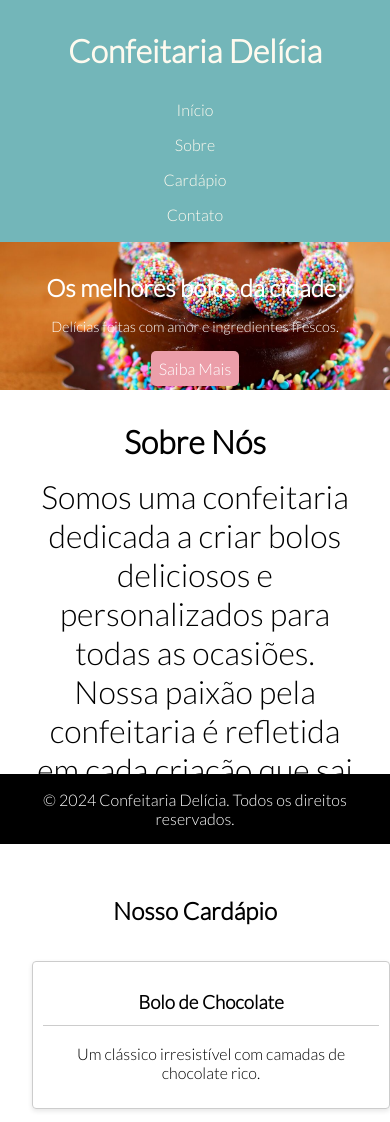
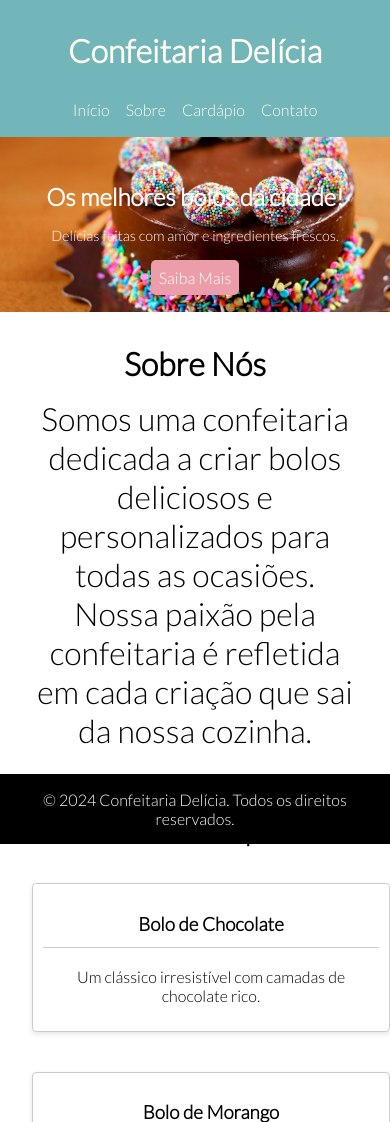
Before and after one commit to LucasHRodrigo/confeitaria-sempredoce, a Flask app: page / in a window 390 px wide. Shown: the top 1122 px of the page. Run offline with Flask 3, Linux system fonts and the light colour scheme.

Commit message:
Add files via upload

```diff
--- a/static/css/index.css
+++ b/static/css/index.css
@@ -59,8 +59,7 @@ header nav ul li a {
     background: url('../img/bolo.jpg') no-repeat center center/cover;
     color: white;
     text-align: center;
-    padding: 10%;
-    max-height: 100%;
+    padding: 10vh;
     height: auto;
     overflow: hidden;
     box-sizing: border-box;
@@ -155,7 +190,7 @@ header nav ul li a {
     }
 
     .hero {
-        padding: 5%;
+        padding: 5vh;
         max-height: 400px;
     }
 
@@ -179,12 +214,26 @@ header nav ul li a {
     .about .container {
         max-width: 90%;
     }
+
+    .tabela {
+        flex-direction: column;
+        align-items: center;
+    }
+
+    #contato1 {
+        margin-right: 0;
+        margin-bottom: 20px;
+    }
+
+    #contato2 {
+        width: 90%;
+    }
 }
 
 @media (max-width: 480px) {
     .hero {
         max-height: 300px;
-        padding: 3%;
+        padding: 3vh;
     }
 
     .hero h2 {
@@ -209,40 +258,54 @@ header nav ul li a {
     }
 }
 
-
-/* Contatos */
-.tabela-contato {
-    padding-top: 2%;
+/* Header */
+header {
+    background-color: #73b6b9;
+    color: #fefaef;
+    padding: 10px;
+    width: 100%;
+    box-sizing: border-box;
 }
 
-.tabela {
+header .container {
     display: flex;
-    justify-content: center;
+    justify-content: space-between;
+    align-items: center;
+    flex-wrap: wrap;
 }
 
-#contato1 {
-    padding-top: 20px;
-    margin-right: 7%;
+header nav ul {
+    list-style-type: none;
+    margin: 0;
+    padding: 0;
+    display: flex;
+    flex-wrap: wrap;
 }
 
-#contato2 {
-    text-align: center;
-    background-color: #eb9eaa49;
-    padding: 20px;
-    border-radius: 25px;
+header nav ul li {
+    margin-left: 1rem;
 }
 
-#contato2 #form-group {
-    text-align: left;
+header nav ul li a {
+    font-size: 1rem;
+    color: #fefaef;
+    text-decoration: none;
 }
 
-/* Footer */
-footer {
-    position: fixed;
-   left: 0;
-   bottom: 0;
-   width: 100%;
-   background-color: rgb(0, 0, 0);
-   color: white;
-   text-align: center;
+/* Media Queries para Responsividade */
+@media (max-width: 768px) {
+    header .container {
+        flex-direction: column;
+        text-align: center;
+    }
+
+    header nav ul {
+        flex-direction: row; /* Alinhar horizontalmente */
+        justify-content: center;
+        padding: 0;
+    }
+
+    header nav ul li {
+        margin: 0.5rem;
+    }
 }
--- a/templates/contato.html
+++ b/templates/contato.html
@@ -33,6 +33,7 @@
                 <p>Telefone: (19) 1234-5678</p>
                 <p>Endereço: XXXXXXXXXXXXXXXX, XXXX, XX</p>
             </div>
+            <br>
             <div class="contato" id="contato2">
                 <h3 style="text-align: center;">Formulário de Contato</h3>
                 <form>
@@ -53,8 +54,8 @@
             </div>
         </div>
     </div>
-
-    <footer>
+    <br><br><br><br><br>
+    <footer style="position: fixed;">
         <div class="container">
             <p>&copy; 2024 Confeitaria Delícia. Todos os direitos reservados.</p>
         </div>
--- a/templates/index.html
+++ b/templates/index.html
@@ -59,8 +59,9 @@
             </div>
         </div>
     </section>
+    <br><br><br>
 
-    <footer>
+    <footer style="position: fixed;">
         <div class="container">
             <p>&copy; 2024 Confeitaria Delícia. Todos os direitos reservados.</p>
         </div>
```
Also changed, not shown: other parts of static/css/index.css (+37 -1 lines).
